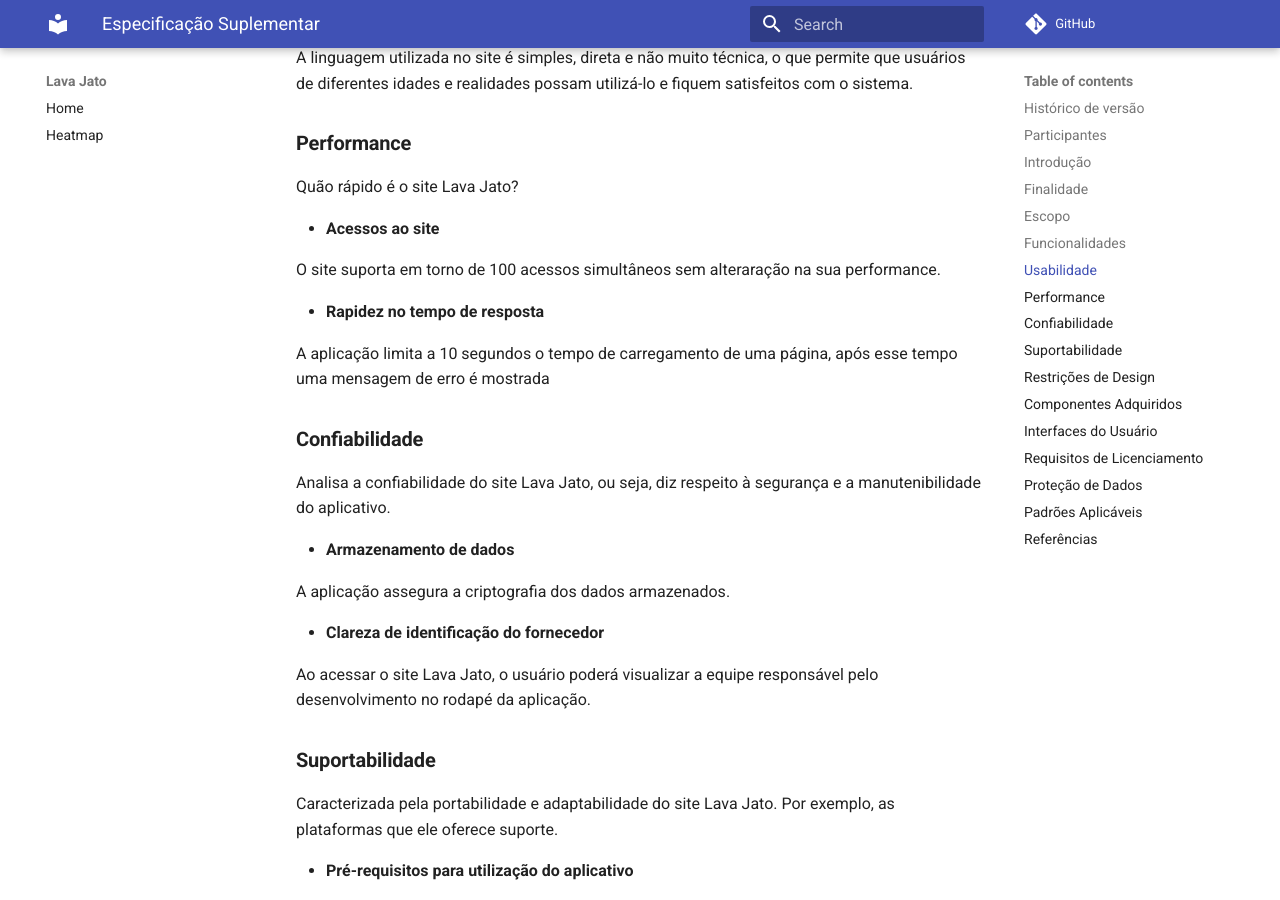
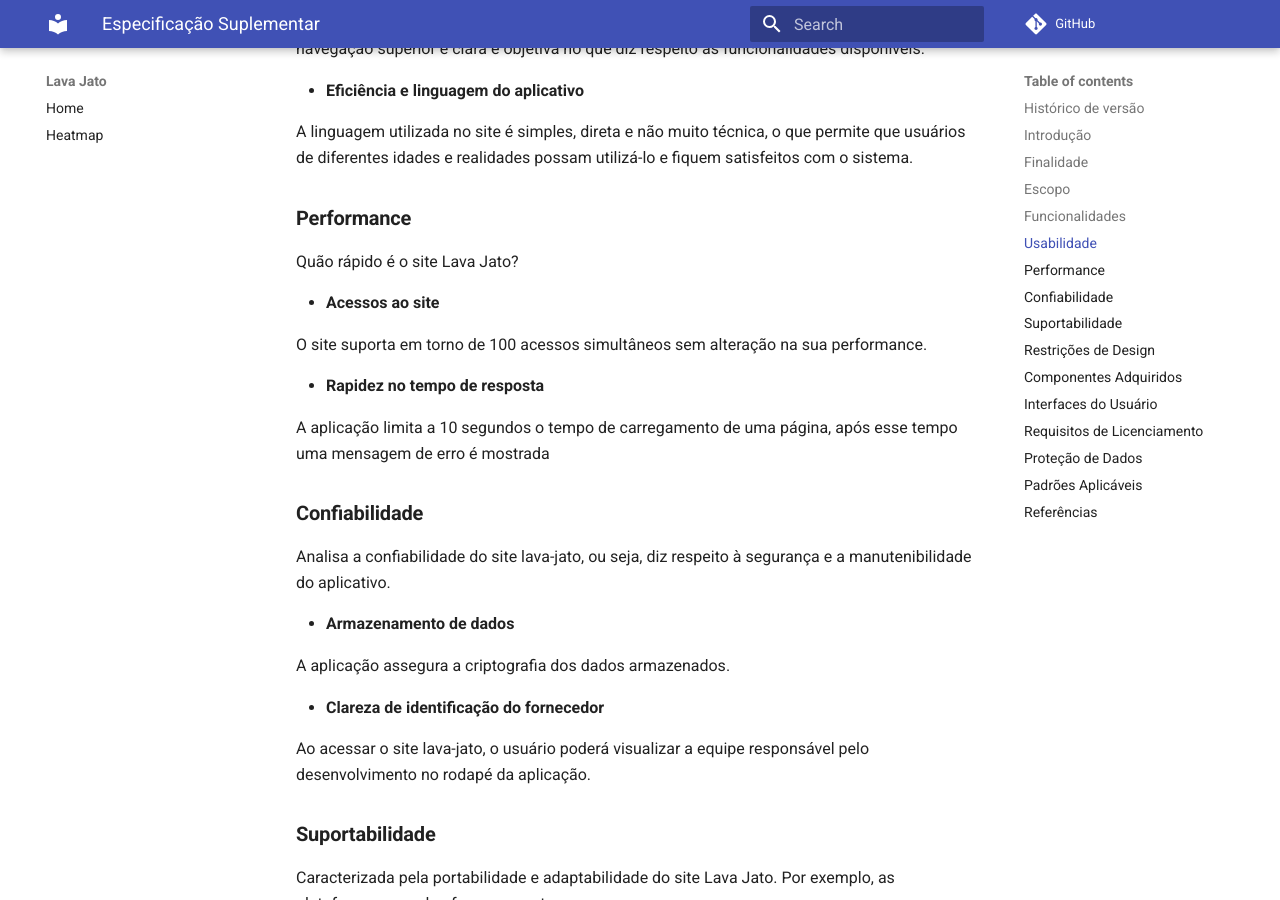
Before and after one commit to UnBArqDsw2021-2/2021.2_G2_Ki-Limpinho, an MkDocs documentation site: the page built from docs/especificacaoSuplementar.md, in a window 1280 px wide and 900 px high, scrolled down 1204 px. Built offline with MkDocs 1.6.1 and Material for MkDocs 9.7.7, drawn with Linux system fonts in a browser that asks for light colours; comment, search, counter and statistics services are not loaded; some of the changed text lies outside the part shown.

```diff
--- a/docs/especificacaoSuplementar.md
+++ b/docs/especificacaoSuplementar.md
@@ -45,14 +46,14 @@ Quão rápido é o site Lava Jato?
 
 * __Acessos ao site__
 
-O site suporta em torno de 100 acessos simultâneos sem alteraração na sua performance.
+O site suporta em torno de 100 acessos simultâneos sem alteração na sua performance.
 
 * __Rapidez no tempo de resposta__
 
 A aplicação limita a 10 segundos o tempo de carregamento de uma página, após esse tempo uma mensagem de erro é mostrada
 
 ### __Confiabilidade__
-Analisa a confiabilidade do site Lava Jato, ou seja, diz respeito à segurança e a manutenibilidade do aplicativo.
+Analisa a confiabilidade do site lava-jato, ou seja, diz respeito à segurança e a manutenibilidade do aplicativo.
 
 * __Armazenamento de dados__
 
@@ -60,7 +61,7 @@ A aplicação assegura a criptografia dos dados armazenados.
 
 * __Clareza de identificação do fornecedor__
 
-Ao acessar o site Lava Jato, o usuário poderá visualizar a equipe responsável pelo desenvolvimento no rodapé da aplicação.
+Ao acessar o site lava-jato, o usuário poderá visualizar a equipe responsável pelo desenvolvimento no rodapé da aplicação.
 
 
 ### __Suportabilidade__
```
Also changed, not shown: other parts of docs/especificacaoSuplementar.md (+2 -1 lines).
